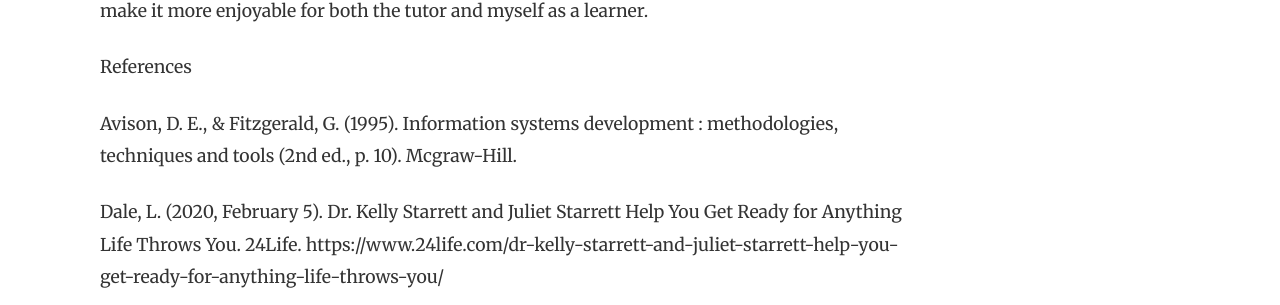
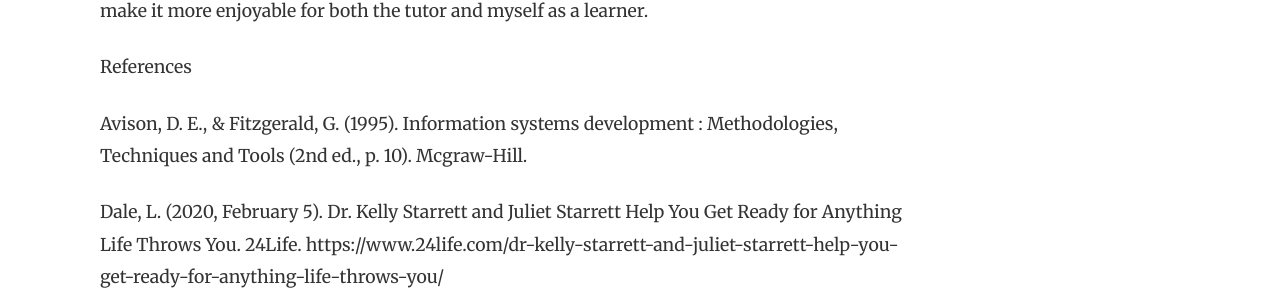
Before and after one commit to MCKevmeister/MCKevmeister.github.io, a Jekyll site: the page built from _posts/2021-03-02-SYD701-Methodologies-Methods-Tools.md, in a window 1280 px wide and 900 px high, scrolled down 4894 px. Shown: the part 147-452 px from the top of the window. Built offline with Jekyll 4.4.1, drawn with Linux system fonts in a browser that asks for light colours; nearby versions of some CDN libraries; comment, search, counter and statistics services are not loaded.

Commit message:
minor spelling errors

```diff
--- a/_posts/2021-03-02-SYD701-Methodologies-Methods-Tools.md
+++ b/_posts/2021-03-02-SYD701-Methodologies-Methods-Tools.md
@@ -86,6 +86,6 @@ I am interested to learn about Agile and Dev-ops, a lot because they have become
 
 References
 
-Avison, D. E., & Fitzgerald, G. (1995). Information systems development : methodologies, techniques and tools (2nd ed., p. 10). Mcgraw-Hill.
+Avison, D. E., & Fitzgerald, G. (1995). Information systems development : Methodologies, Techniques and Tools (2nd ed., p. 10). Mcgraw-Hill.
 
 Dale, L. (2020, February 5). Dr. Kelly Starrett and Juliet Starrett Help You Get Ready for Anything Life Throws You. 24Life. https://www.24life.com/dr-kelly-starrett-and-juliet-starrett-help-you-get-ready-for-anything-life-throws-you/
```
